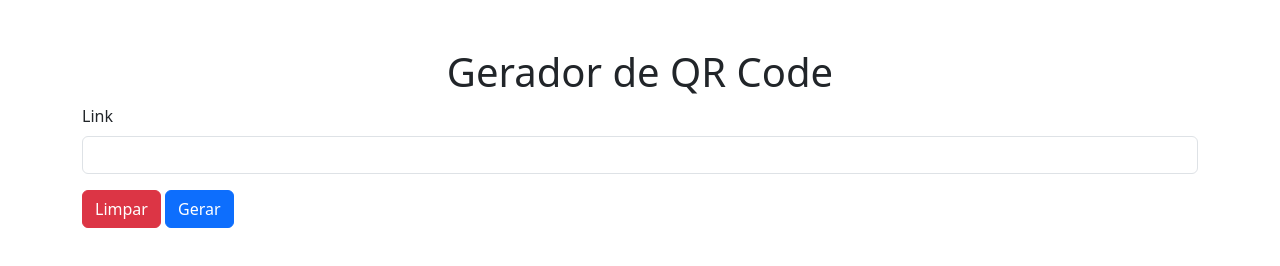
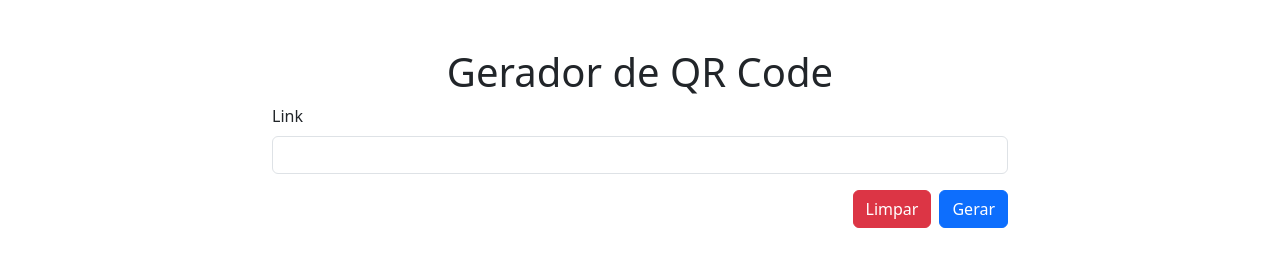
Before and after one commit to LeonardoS1lva/gerador-de-qrcode, a plain HTML site: page index.html in a window 1280 px wide. Drawn offline with nearby package versions, Linux system fonts and the light colour scheme.

Commit message:
chore: Update HTML structure and layout in index.html

```diff
--- a/index.html
+++ b/index.html
@@ -30,8 +30,8 @@
         <h1 class="text-center mt-5">Gerador de QR Code</h1>
       </div>
     </div>
-      <div class="row">
-        <div class="col-12 d-flex justify-content-center"></div>
+    <div class="row justify-content-center">
+      <div class="col-md-8">
         <div class="mb-3">
           <label for="conteudo" class="form-label">Link</label>
           <input
@@ -42,14 +42,15 @@
             required
           />
         </div>
-        <div>
+        <div class="d-flex justify-content-end gap-2">
           <button id="btn-limpar" class="btn btn-danger">Limpar</button>
           <button id="btn-gerar" class="btn btn-primary">Gerar</button>
         </div>
+      </div>
+    </div>
     <div class="row">
-          <div class="d-flex justify-content-center">
+      <div class="col-12 d-flex justify-content-center">
         <div id="qrcode" class="mt-5"></div>
-          </div>
       </div>
     </div>
   </div>
```
Lines whose indentation alone changed are shown as unchanged.
